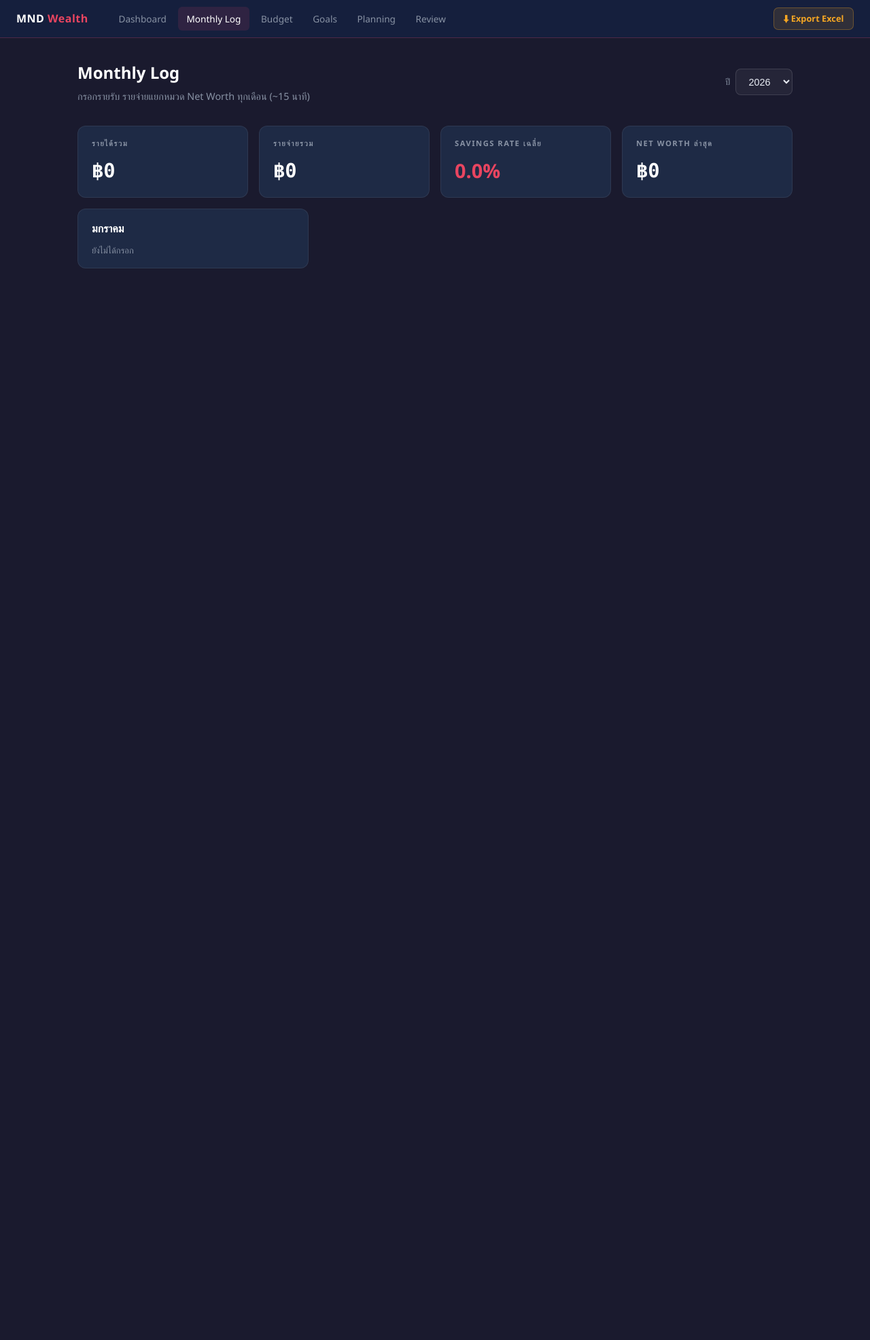
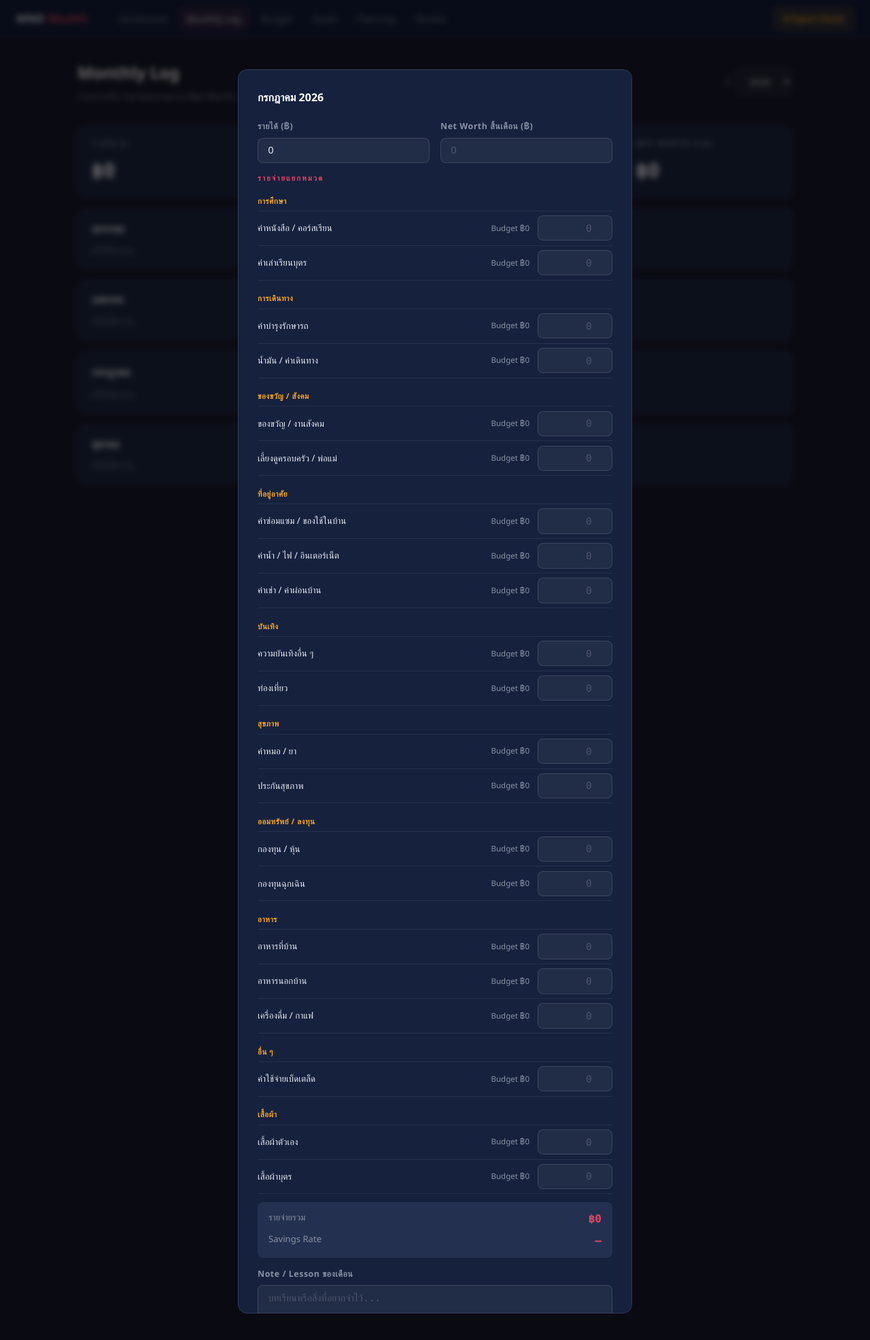
Before and after one commit to Paopasatiht/Millionaire-Next-Door---Wealth-Workshop, a Flask app: page /monthly in a window 1280 px wide. Shown: the top 1972 px of the page at 68% size. Run offline with Flask 3, Linux system fonts and the light colour scheme; data comes from the database, SQL or seed files in the repository; data that the repository does not hold is empty.

Commit message:
Fix monthly grid bug: move modals outside grid container
Co-Authored-By: Claude Sonnet 4.6 (1M context) <noreply@anthropic.com>

```diff
--- a/src/templates/monthly.html
+++ b/src/templates/monthly.html
@@ -43,7 +43,7 @@
   </div>
 </div>
 
-<!-- MONTH GRID -->
+<!-- MONTH CARDS (grid only — no modals here) -->
 <div class="grid-3">
   {% for m in months %}
   {% set d = m.data %}
@@ -70,12 +70,16 @@
       <div style="color:var(--gray); font-size:.8rem;">ยังไม่ได้กรอก</div>
     {% endif %}
   </div>
+  {% endfor %}
+</div>
 
-  <!-- ── MODAL ── -->
+<!-- MODALS (outside grid) -->
+{% for m in months %}
+{% set d = m.data %}
 <div class="modal-overlay" id="modal-{{ m.num }}">
   <div class="modal" style="max-width:580px; max-height:90vh; overflow-y:auto;">
     <div class="modal-title">{{ m.name }} {{ year }}</div>
-      <form method="POST" action="{{ url_for('monthly.save') }}" id="form-{{ m.num }}">
+    <form method="POST" action="{{ url_for('monthly.save') }}">
       <input type="hidden" name="year"  value="{{ year }}">
       <input type="hidden" name="month" value="{{ m.num }}">
 
@@ -103,7 +107,6 @@
       {% if has_budget %}
       <div style="margin-bottom:.6rem;">
         <div class="section-title" style="margin-bottom:.6rem;">รายจ่ายแยกหมวด</div>
-
         {% for category, rows in budget_grouped.items() %}
         <div style="margin-bottom:.75rem;">
           <div style="font-size:.72rem; font-weight:700; color:var(--gold); text-transform:uppercase;
@@ -113,8 +116,7 @@
           {% for r in rows %}
           {% set existing = m.expense_detail.get(r.id, '') %}
           <input type="hidden" name="cat_id" value="{{ r.id }}">
-            <div style="display:flex; align-items:center; gap:.75rem; padding:.4rem 0;
-                        border-bottom:1px solid var(--border);">
+          <div style="display:flex; align-items:center; gap:.75rem; padding:.4rem 0; border-bottom:1px solid var(--border);">
             <div style="flex:1; font-size:.83rem; color:var(--text);">{{ r.sub_category }}</div>
             <div style="font-size:.72rem; color:var(--gray); white-space:nowrap;">
               Budget ฿{{ r.monthly_budget | fmt_num }}
@@ -129,15 +131,15 @@
           {% endfor %}
         </div>
         {% endfor %}
+      </div>
 
       {% else %}
       <!-- NO BUDGET — simple mode -->
       <div style="background:rgba(245,166,35,.07); border:1px solid rgba(245,166,35,.2);
                   border-radius:8px; padding:.75rem 1rem; margin-bottom:.85rem;
                   font-size:.82rem; color:var(--gold);">
-          💡 ยังไม่ได้ตั้ง Budget ปีนี้ — <a href="{{ url_for('budget.index', year=year) }}"
-          style="color:var(--gold); font-weight:700;">ไปตั้ง Budget →</a>
-          (กรอกรายจ่ายรวมได้ก่อนถ้าอยากบันทึกไว้)
+        💡 ยังไม่ได้ตั้ง Budget ปีนี้ —
+        <a href="{{ url_for('budget.index', year=year) }}" style="color:var(--gold); font-weight:700;">ไปตั้ง Budget →</a>
       </div>
       <div class="form-group" style="margin-bottom:.85rem;">
         <label class="form-label">รายจ่ายรวม (฿)</label>
@@ -154,7 +156,7 @@
         <div style="display:flex; justify-content:space-between; margin-bottom:.4rem;">
           <span style="font-size:.82rem; color:var(--gray);">รายจ่ายรวม</span>
           <span class="font-mono font-bold text-accent" id="total-exp-{{ m.num }}">
-              ฿{% if has_budget %}{{ d.expenses | fmt_num if d else '0' }}{% else %}0{% endif %}
+            ฿{{ d.expenses | fmt_num if d else '0' }}
           </span>
         </div>
         <div style="display:flex; justify-content:space-between;">
@@ -181,24 +183,21 @@
   </div>
 </div>
 {% endfor %}
-</div>
+
 {% endblock %}
 
 {% block scripts %}
 <script>
-// Auto-open current month modal on page load
 document.addEventListener('DOMContentLoaded', () => openModal('modal-{{ current_month }}'));
 
 function recalc(monthNum) {
-  const income   = parseFloat(document.getElementById('income-' + monthNum)?.value) || 0;
-  const inputs   = document.querySelectorAll('.cat-actual-' + monthNum);
-  let   total    = 0;
+  const income = parseFloat(document.getElementById('income-' + monthNum)?.value) || 0;
+  const inputs = document.querySelectorAll('.cat-actual-' + monthNum);
+  let total = 0;
   inputs.forEach(inp => { total += parseFloat(inp.value) || 0; });
-
   const expEl  = document.getElementById('total-exp-' + monthNum);
   const rateEl = document.getElementById('savings-rate-' + monthNum);
-
-  if (expEl)  expEl.textContent  = '฿' + total.toLocaleString('th-TH', {minimumFractionDigits:0, maximumFractionDigits:0});
+  if (expEl)  expEl.textContent = '฿' + total.toLocaleString('th-TH', {maximumFractionDigits:0});
   if (rateEl && income) {
     const rate = ((income - total) / income * 100).toFixed(1);
     rateEl.textContent = rate + '%';
@@ -209,9 +208,9 @@ function recalc(monthNum) {
 function recalcSimple(monthNum) {
   const income   = parseFloat(document.getElementById('income-' + monthNum)?.value) || 0;
   const expenses = parseFloat(document.getElementById('expenses-simple-' + monthNum)?.value) || 0;
+  const expEl    = document.getElementById('total-exp-' + monthNum);
   const rateEl   = document.getElementById('savings-rate-' + monthNum);
-  const expEl    = document.getElementById('total-exp-' + monthNum);
-  if (expEl)  expEl.textContent  = '฿' + expenses.toLocaleString('th-TH');
+  if (expEl)  expEl.textContent = '฿' + expenses.toLocaleString('th-TH');
   if (rateEl && income) {
     const rate = ((income - expenses) / income * 100).toFixed(1);
     rateEl.textContent = rate + '%';
```
Lines whose indentation alone changed are shown as unchanged.
